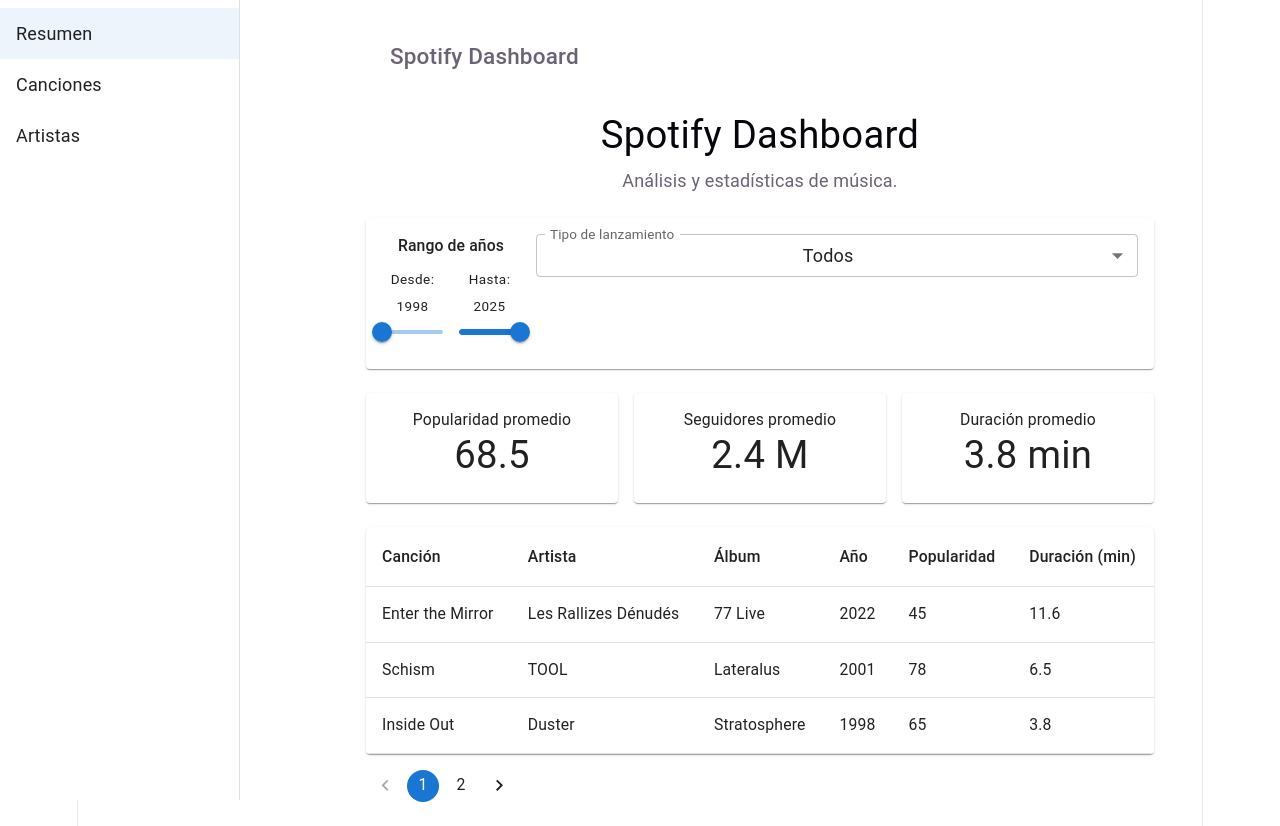
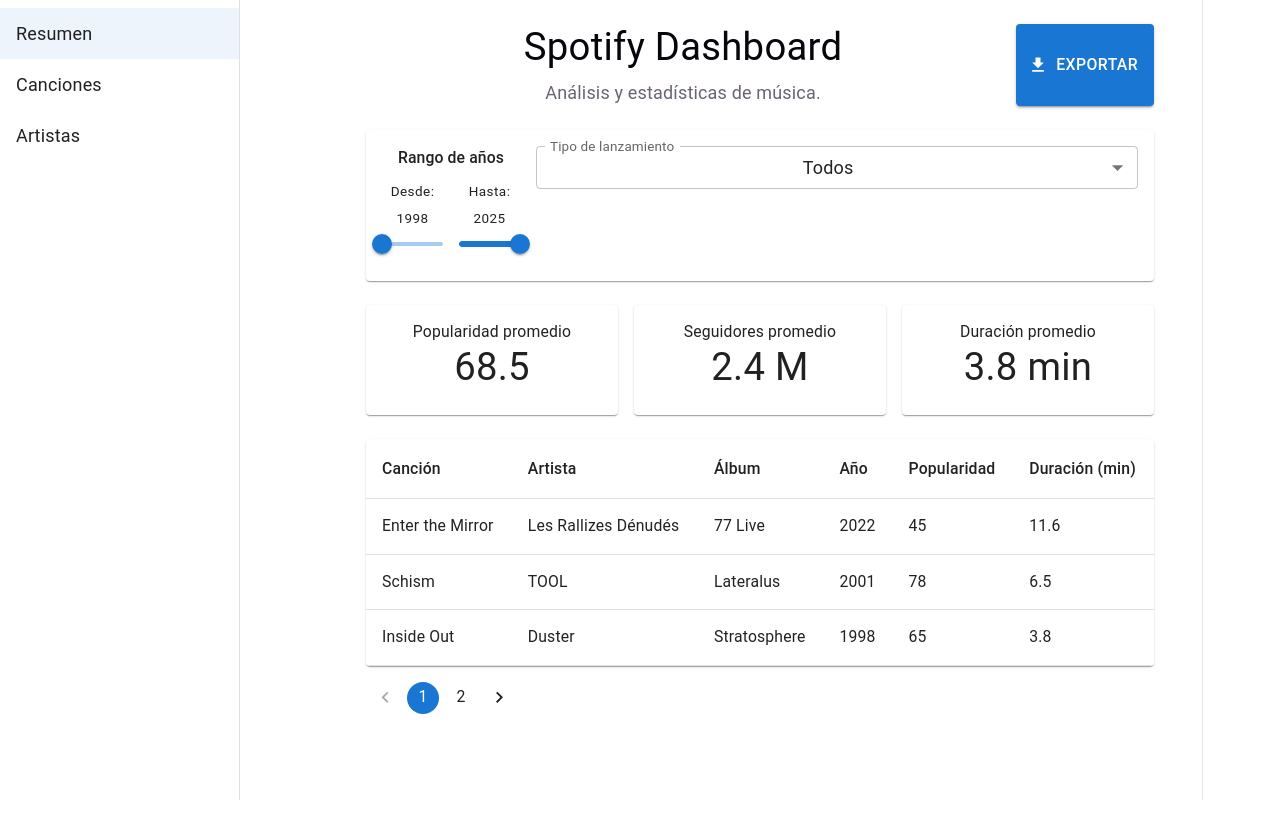
Before and after one commit to dnatt8/Spotify_Dashboard, a React (Vite) app: page / in a window 1280 px wide. After the commit the page ends 800 px from the top, so only its background shows below. Built offline with nearby package versions, Linux system fonts and the light colour scheme.

Commit message:
Implementación de Header y TopBar con el botón de exportar

```diff
--- a/src/components/header/DashboardHeader.tsx
+++ b/src/components/header/DashboardHeader.tsx
@@ -1,24 +1,37 @@
 import { Stack, Typography } from "@mui/material";
+
+import Topbar from "./TopBar";
+import ExportButton from "./ExportButton";
 
 type DashboardHeaderProps = {
     title: string;
     subtitle: string;
+    onExport: () => void;
 };
 
 function DashboardHeader({
     title,
-    subtitle
+    subtitle,
+    onExport
 }: DashboardHeaderProps) {
     return (
-        <Stack spacing={1}>
-            <Typography variant="h4" component="h1">
-                {title}
-            </Typography>
+            <Stack
+                direction="row"
+                justifyContent="space-between"
+                alignItems="center"
+                spacing= {2}
+            >
 
-            <Typography variant="body1" color="text.secondary">
-                {subtitle}
-            </Typography>
-        </Stack>
+                <Stack spacing={1} sx={{flexGrow: 1}}>
+                    <Topbar title={title} />
+
+                    <Typography variant="body1" color="text.secondary">
+                        {subtitle}
+                    </Typography>
+                </Stack>
+
+                <ExportButton onExport={onExport} />
+            </Stack>
     );
 }
 
--- a/src/components/header/TopBar.tsx
+++ b/src/components/header/TopBar.tsx
@@ -1,14 +1,14 @@
-import { AppBar, Toolbar, Typography } from "@mui/material";
+import { Typography } from "@mui/material";
 
-function Topbar() {
+type TopbarProps = {
+    title: string;
+};
+
+function Topbar({ title }: TopbarProps) {
     return (
-        <AppBar position="static" color="transparent" elevation={0}>
-            <Toolbar>
-                <Typography variant="h6" component="div">
-                    Spotify Dashboard
-                </Typography>
-            </Toolbar>
-        </AppBar>
+        <Typography variant="h4" component="h1">
+            {title}
+        </Typography>
     );
 }
 
--- a/src/pages/DashboardPage.tsx
+++ b/src/pages/DashboardPage.tsx
@@ -69,11 +69,11 @@ function DashboardPage() {
             <MainPanel>
                <Container maxWidth="xl">
                     <Stack spacing={3}>
-                        <Topbar />
 
                         <DashboardHeader
                             title="Spotify Dashboard"
                             subtitle="Análisis y estadísticas de música."
+                            onExport= {() => {}}
                         />
 
                         <FilterBar>
```
